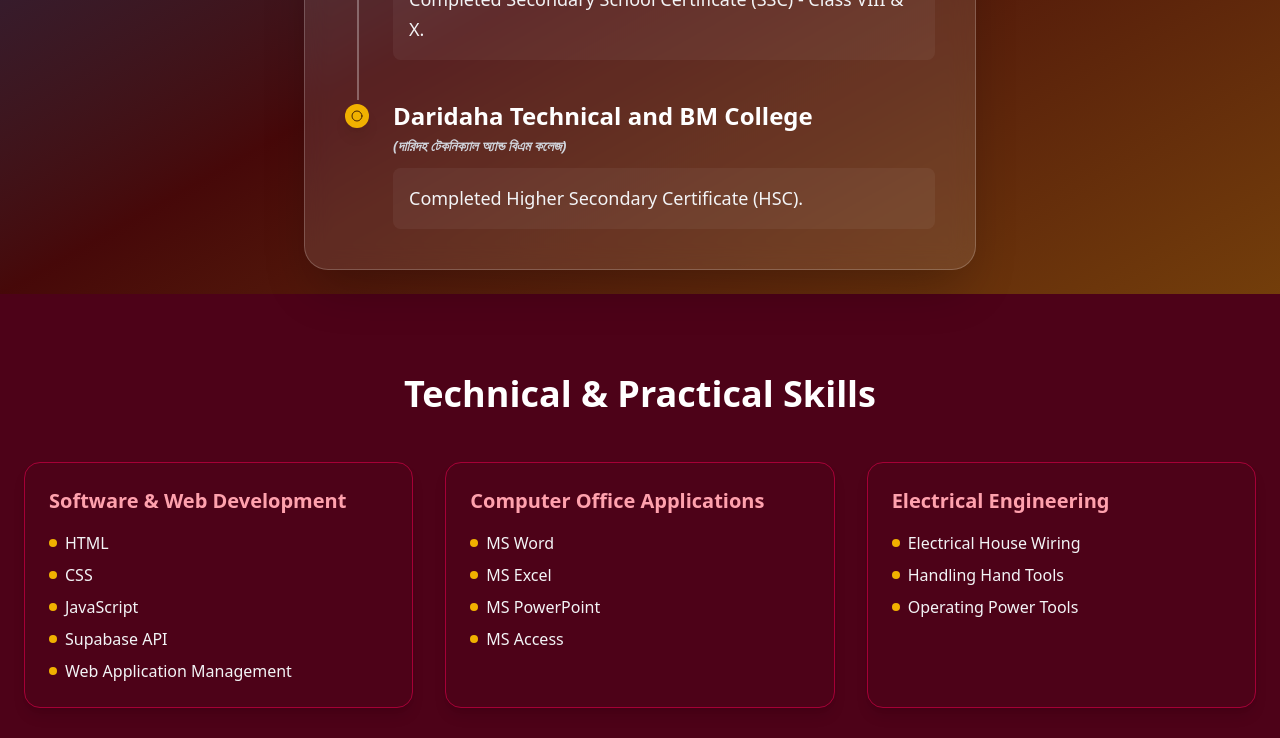
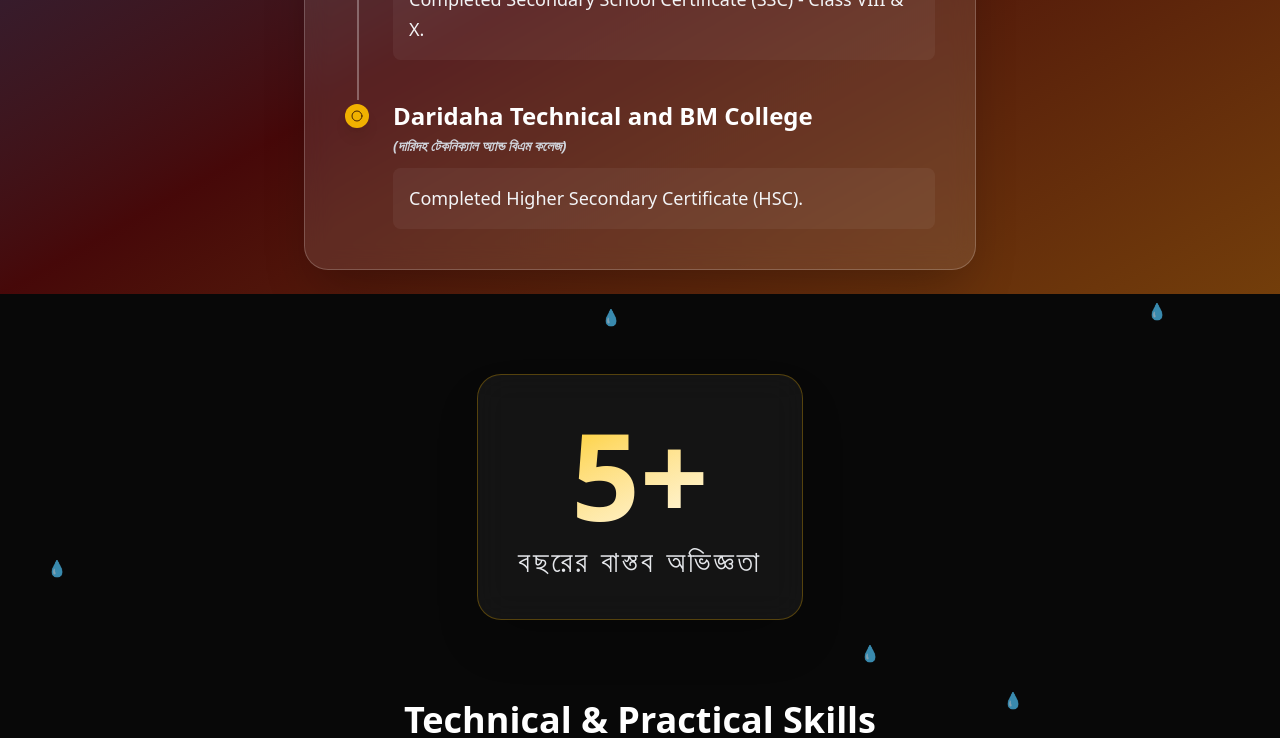
Before and after one commit to guziagttc-hue/MD-ISAHAK-ALI-2.0, a React (Vite) app: page / in a window 1280 px wide. Shown: the part 2000-2738 px from the top of the page. Built offline with nearby package versions, Linux system fonts and the light colour scheme.

Commit message:
feat(header,skills): add live date and seasonal background animations
Integrate a real-time clock in the header and dynamic seasonal elements in the skills section to improve user engagement.

```diff
--- a/src/components/Header.tsx
+++ b/src/components/Header.tsx
@@ -1,8 +1,22 @@
 
-export const Header = () => (
+import { useState, useEffect } from "react";
+
+export const Header = () => {
+  const [dateTime, setDateTime] = useState(new Date());
+
+  useEffect(() => {
+    const timer = setInterval(() => setDateTime(new Date()), 1000);
+    return () => clearInterval(timer);
+  }, []);
+
+  return (
     <header className="sticky top-0 z-50 border-b border-rose-800 bg-rose-950/80 backdrop-blur-sm">
       <div className="container mx-auto flex items-center justify-between px-6 py-4">
         <div className="rounded-md bg-rose-950 px-3 py-1 text-xl font-bold text-rose-400">MD. ISAHAK ALI</div>
+        <div className="text-sm text-rose-200">
+          {dateTime.toLocaleDateString()} {dateTime.toLocaleTimeString()}
+        </div>
       </div>
     </header>
   );
+};
--- a/src/components/Skills.tsx
+++ b/src/components/Skills.tsx
@@ -26,9 +26,69 @@ export const Skills = () => {
   ];
 
   return (
-    <motion.section
-      id="skills"
-      className="container mx-auto px-6 py-20"
+    <section id="skills" className="relative py-20 bg-[#080808] overflow-hidden">
+      {/* Dynamic Weather/Nature Animation Container */}
+      <div className="absolute inset-0 pointer-events-none z-10">
+        {[...Array(20)].map((_, i) => {
+          const month = new Date().getMonth() + 1; // 1-12
+          let icon = "🌸";
+          let color = "text-pink-300";
+
+          // Snow: Dec(12), Jan(1), Feb(2)
+          if (month === 12 || month === 1 || month === 2) {
+            icon = "❄️";
+            color = "text-white";
+          }
+          // Rain: Jun(6), Jul(7), Aug(8)
+          else if (month >= 6 && month <= 8) {
+            icon = "💧";
+            color = "text-blue-300";
+          }
+          // Default: Flowers
+          else {
+            icon = i % 2 === 0 ? "🌸" : "✧";
+            color = "text-pink-300";
+          }
+
+          return (
+            <motion.div
+              key={i}
+              className={`absolute ${color} opacity-70`}
+              initial={{ top: "-10%" }}
+              animate={{
+                top: "110%",
+                rotate: month >= 6 && month <= 8 ? 0 : 360,
+                x: month >= 6 && month <= 8 ? 0 : [0, 20, 0]
+              }}
+              transition={{
+                duration: 5 + Math.random() * 5,
+                repeat: Infinity,
+                ease: "linear",
+                delay: Math.random() * 10
+              }}
+              style={{ left: `${Math.random() * 100}%` }}
+            >
+              {icon}
+            </motion.div>
+          );
+        })}
+      </div>
+
+      <div className="container mx-auto px-6 relative z-20">
+        {/* Experience Card */}
+        <div className="flex justify-center mb-20">
+          <div className="bg-white/5 backdrop-blur-lg border border-yellow-500/30 p-10 rounded-3xl text-center shadow-2xl">
+            <div className="text-[120px] font-bold bg-gradient-to-br from-yellow-400 to-white bg-clip-text text-transparent leading-none mb-2">
+              5+
+            </div>
+            <div className="text-3xl text-gray-200 tracking-widest uppercase">
+              বছরের বাস্তব অভিজ্ঞতা
+            </div>
+          </div>
+        </div>
+
+        {/* Skills Grid */}
+        <motion.div
           initial={{ opacity: 0, y: 20 }}
           whileInView={{ opacity: 1, y: 0 }}
           viewport={{ once: true }}
@@ -50,6 +110,8 @@ export const Skills = () => {
               </div>
             ))}
           </div>
-    </motion.section>
+        </motion.div>
+      </div>
+    </section>
   );
 };
```
Lines whose indentation alone changed are shown as unchanged.
